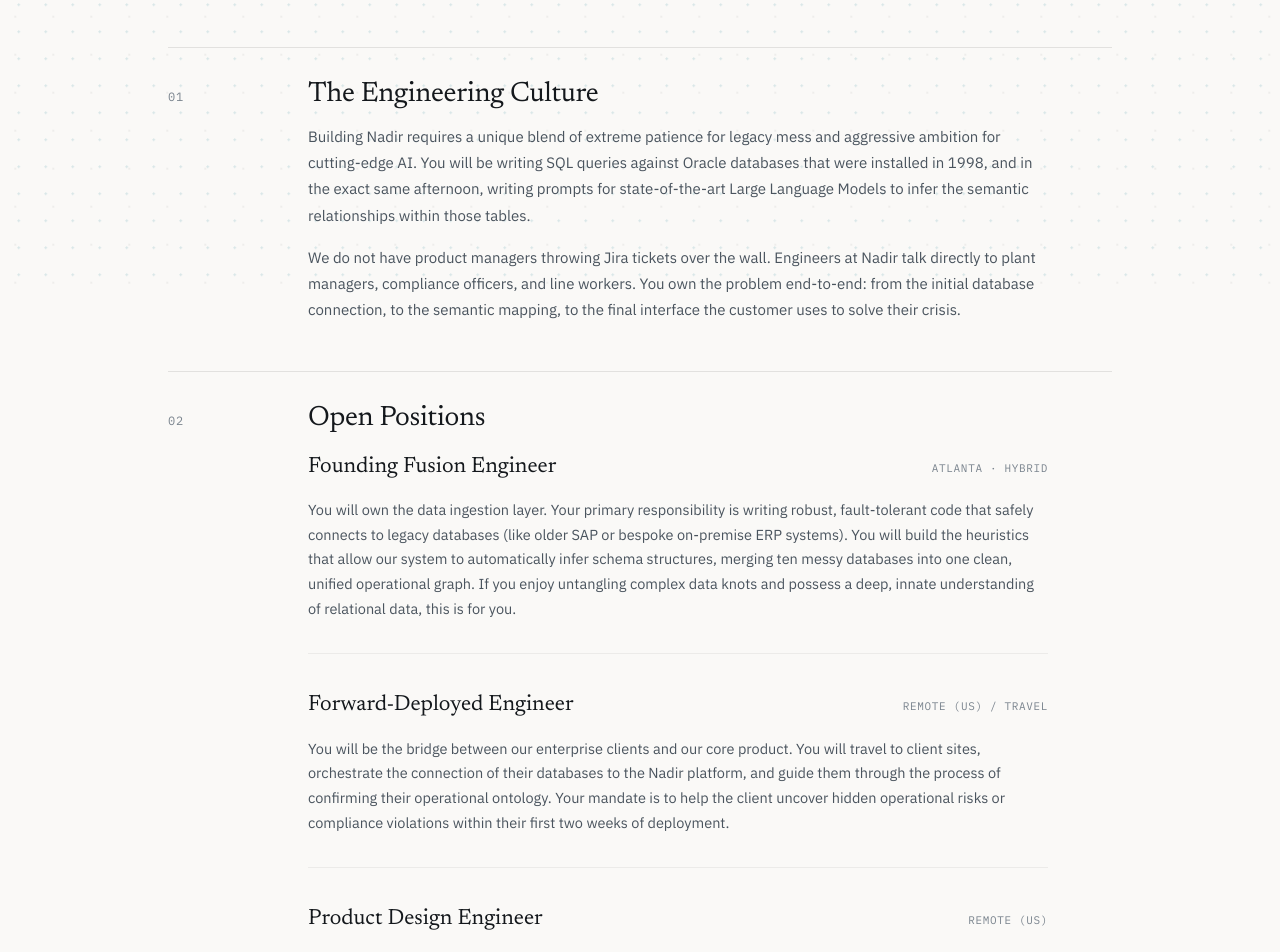
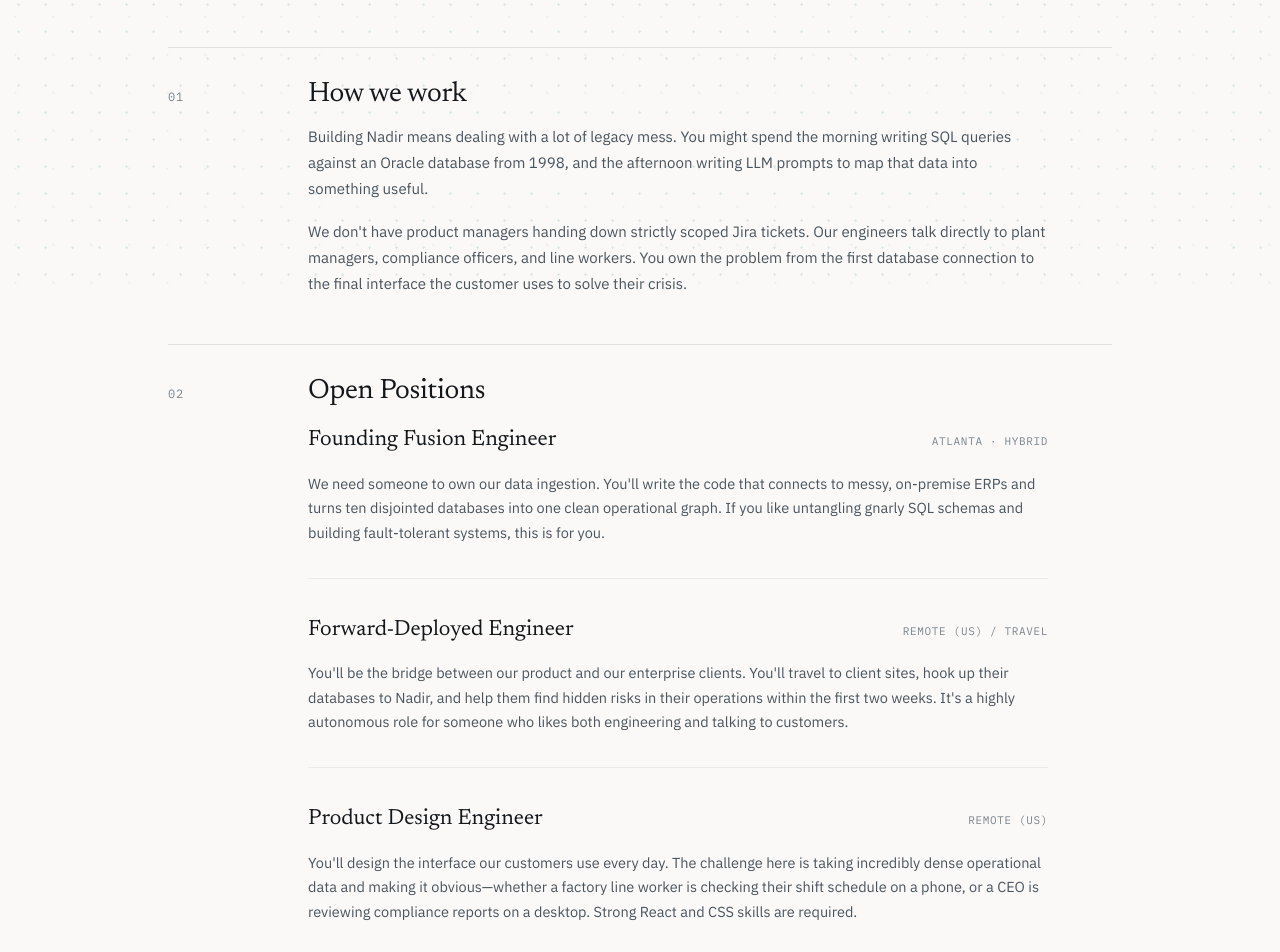
Before and after one commit to thepacheco/nadir, a Next.js app: page /careers in a window 1280 px wide. Shown: the part 500-1452 px from the top of the page. Built offline with nearby package versions, Linux system fonts and the light colour scheme.

Commit message:
fix: make careers page sound more natural

```diff
--- a/app/(site)/careers/page.tsx
+++ b/app/(site)/careers/page.tsx
@@ -9,16 +9,16 @@
       <PageHero
         eyebrow="CAREERS"
         title="Help companies see their own floor."
-        sub="We are a small team solving exceptionally hard data problems for physical industries. Our customers feel the impact of our work within days, not years."
+        sub="We're a small team building software for physical industries. We move fast, and our customers see real results in days, not years."
       />
 
       <Section>
-        <ContentBlock n="01" title="The Engineering Culture">
+        <ContentBlock n="01" title="How we work">
           <p style={{ marginBottom: 16 }}>
-            Building Nadir requires a unique blend of extreme patience for legacy mess and aggressive ambition for cutting-edge AI. You will be writing SQL queries against Oracle databases that were installed in 1998, and in the exact same afternoon, writing prompts for state-of-the-art Large Language Models to infer the semantic relationships within those tables.
+            Building Nadir means dealing with a lot of legacy mess. You might spend the morning writing SQL queries against an Oracle database from 1998, and the afternoon writing LLM prompts to map that data into something useful.
           </p>
           <p>
-            We do not have product managers throwing Jira tickets over the wall. Engineers at Nadir talk directly to plant managers, compliance officers, and line workers. You own the problem end-to-end: from the initial database connection, to the semantic mapping, to the final interface the customer uses to solve their crisis.
+            We don't have product managers handing down strictly scoped Jira tickets. Our engineers talk directly to plant managers, compliance officers, and line workers. You own the problem from the first database connection to the final interface the customer uses to solve their crisis.
           </p>
         </ContentBlock>
 
@@ -30,7 +30,7 @@
                 <div style={{ fontFamily: "var(--font-ibm-plex-mono), monospace", fontSize: 11, color: "#7a848e", letterSpacing: "0.06em" }}>ATLANTA · HYBRID</div>
               </div>
               <p style={{ fontSize: 14.5, lineHeight: 1.7, color: "#4a545e", margin: 0 }}>
-                You will own the data ingestion layer. Your primary responsibility is writing robust, fault-tolerant code that safely connects to legacy databases (like older SAP or bespoke on-premise ERP systems). You will build the heuristics that allow our system to automatically infer schema structures, merging ten messy databases into one clean, unified operational graph. If you enjoy untangling complex data knots and possess a deep, innate understanding of relational data, this is for you.
+                We need someone to own our data ingestion. You'll write the code that connects to messy, on-premise ERPs and turns ten disjointed databases into one clean operational graph. If you like untangling gnarly SQL schemas and building fault-tolerant systems, this is for you.
               </p>
             </div>
 
@@ -42,7 +42,7 @@
                 <div style={{ fontFamily: "var(--font-ibm-plex-mono), monospace", fontSize: 11, color: "#7a848e", letterSpacing: "0.06em" }}>REMOTE (US) / TRAVEL</div>
               </div>
               <p style={{ fontSize: 14.5, lineHeight: 1.7, color: "#4a545e", margin: 0 }}>
-                You will be the bridge between our enterprise clients and our core product. You will travel to client sites, orchestrate the connection of their databases to the Nadir platform, and guide them through the process of confirming their operational ontology. Your mandate is to help the client uncover hidden operational risks or compliance violations within their first two weeks of deployment.
+                You'll be the bridge between our product and our enterprise clients. You'll travel to client sites, hook up their databases to Nadir, and help them find hidden risks in their operations within the first two weeks. It's a highly autonomous role for someone who likes both engineering and talking to customers.
               </p>
             </div>
 
@@ -54,7 +54,7 @@
                 <div style={{ fontFamily: "var(--font-ibm-plex-mono), monospace", fontSize: 11, color: "#7a848e", letterSpacing: "0.06em" }}>REMOTE (US)</div>
               </div>
               <p style={{ fontSize: 14.5, lineHeight: 1.7, color: "#4a545e", margin: 0 }}>
-                You will design the interface that our customers rely on daily. Your goal is to take incredibly dense, multi-dimensional operational data and render it instantly understandable. You must balance the needs of a factory line worker checking their shift schedule on a mobile device with the needs of a CEO reviewing high-level compliance reports on a desktop. Strong React and CSS skills are mandatory.
+                You'll design the interface our customers use every day. The challenge here is taking incredibly dense operational data and making it obvious—whether a factory line worker is checking their shift schedule on a phone, or a CEO is reviewing compliance reports on a desktop. Strong React and CSS skills are required.
               </p>
             </div>
           </div>
```
